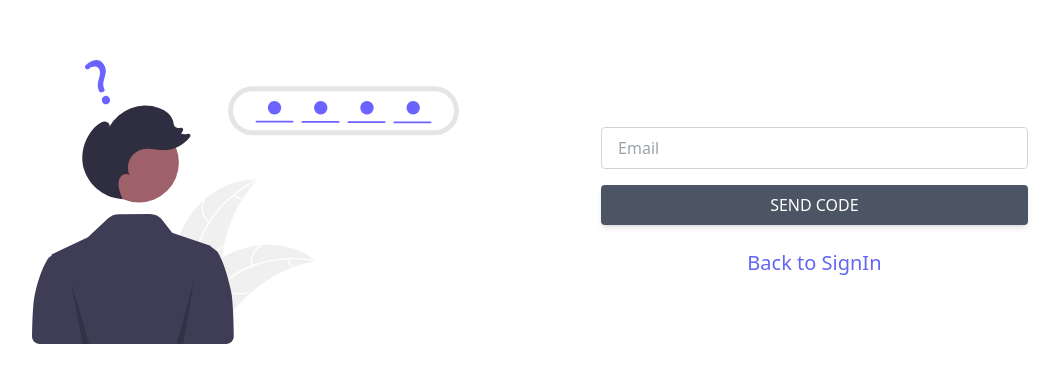
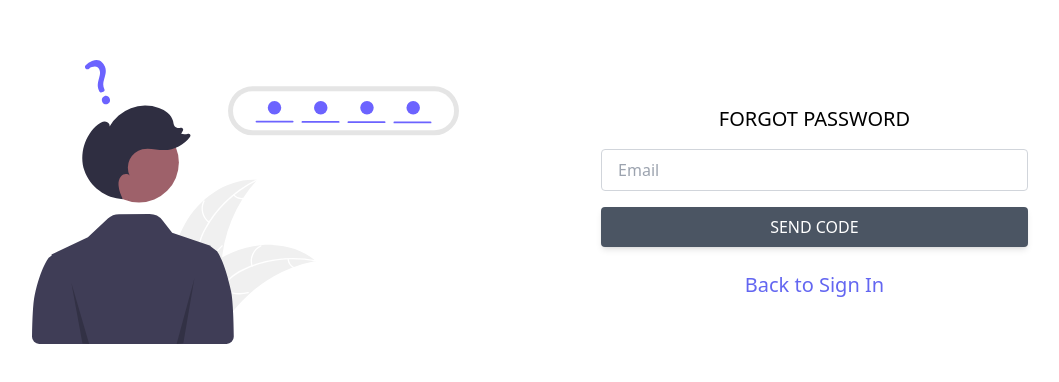
Before and after one commit to gugazimmermann/amplify-login, a React (Create React App) app: page /forgorpassword in a window 1280 px wide. Shown: the part 198-580 px from the top of the page, without its empty margins (110-1169 px from the left). Built offline with nearby package versions, Linux system fonts and the light colour scheme.

Commit message:
forgot password page

```diff
--- a/src/pages/auth/ForgotPassword.jsx
+++ b/src/pages/auth/ForgotPassword.jsx
@@ -1,6 +1,6 @@
 import { useEffect, useState } from "react";
 import { useOutletContext } from "react-router-dom";
-import { AuthButton, AuthLink, Input } from "../../components";
+import { AuthButton, AuthLink, AuthTitle, Input } from "../../components";
 import ForgorPasswordImage from "../../images/forgor_password.svg";
 
 export default function ForgorPassword() {
@@ -15,6 +15,7 @@ export default function ForgorPassword() {
 
   return (
     <form>
+      <AuthTitle text="forgot password" />
       <div className="mb-4">
         <Input
           type="email"
@@ -31,7 +32,7 @@ export default function ForgorPassword() {
         }}
       />
       <div className="w-full text-center mt-6">
-        <AuthLink text="Back to SignIn" to="/" size="xl" />
+        <AuthLink text="Back to Sign In" to="/" size="xl" />
       </div>
     </form>
   );
```
